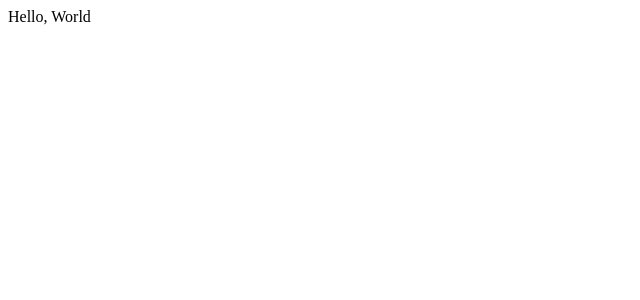
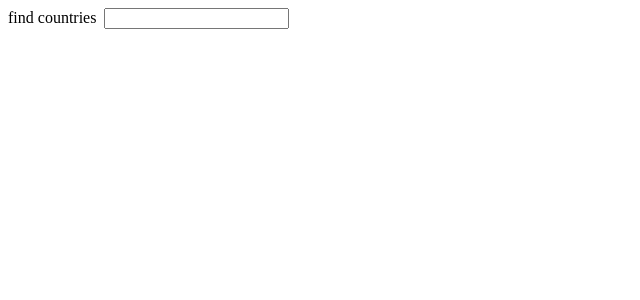
Before and after one commit to frendsick/full-stack-open, a React (Create React App) app in the folder part2/countries/: page / in a window 1280 px wide. Shown: the top 300 px of the page, without its empty margins (0-640 px from the left). Built offline with nearby package versions, Linux system fonts and the light colour scheme.

Commit message:
Implement Filter component for filtering countries

```diff
--- a/part2/countries/src/components/CountryFinder.js
+++ b/part2/countries/src/components/CountryFinder.js
@@ -1,7 +1,11 @@
+import { useState } from "react";
+import Filter from "./Filter";
+
 const CountryFinder = () => {
+    const [countryFilter, setCountryFilter] = useState("");
     return (
         <article>
-            <div>Hello, World</div>
+            <Filter filterState={countryFilter} setFilterState={setCountryFilter} />
         </article>
     );
 };
--- /dev/null
+++ b/part2/countries/src/components/Filter.js
@@ -0,0 +1,15 @@
+const Filter = ({ filterState, setFilterState }) => {
+    return (
+        <form>
+            <div>
+                find countries &nbsp;
+                <input
+                    value={filterState}
+                    onChange={(event) => setFilterState(event.target.value)}
+                />
+            </div>
+        </form>
+    );
+};
+
+export default Filter;
```
